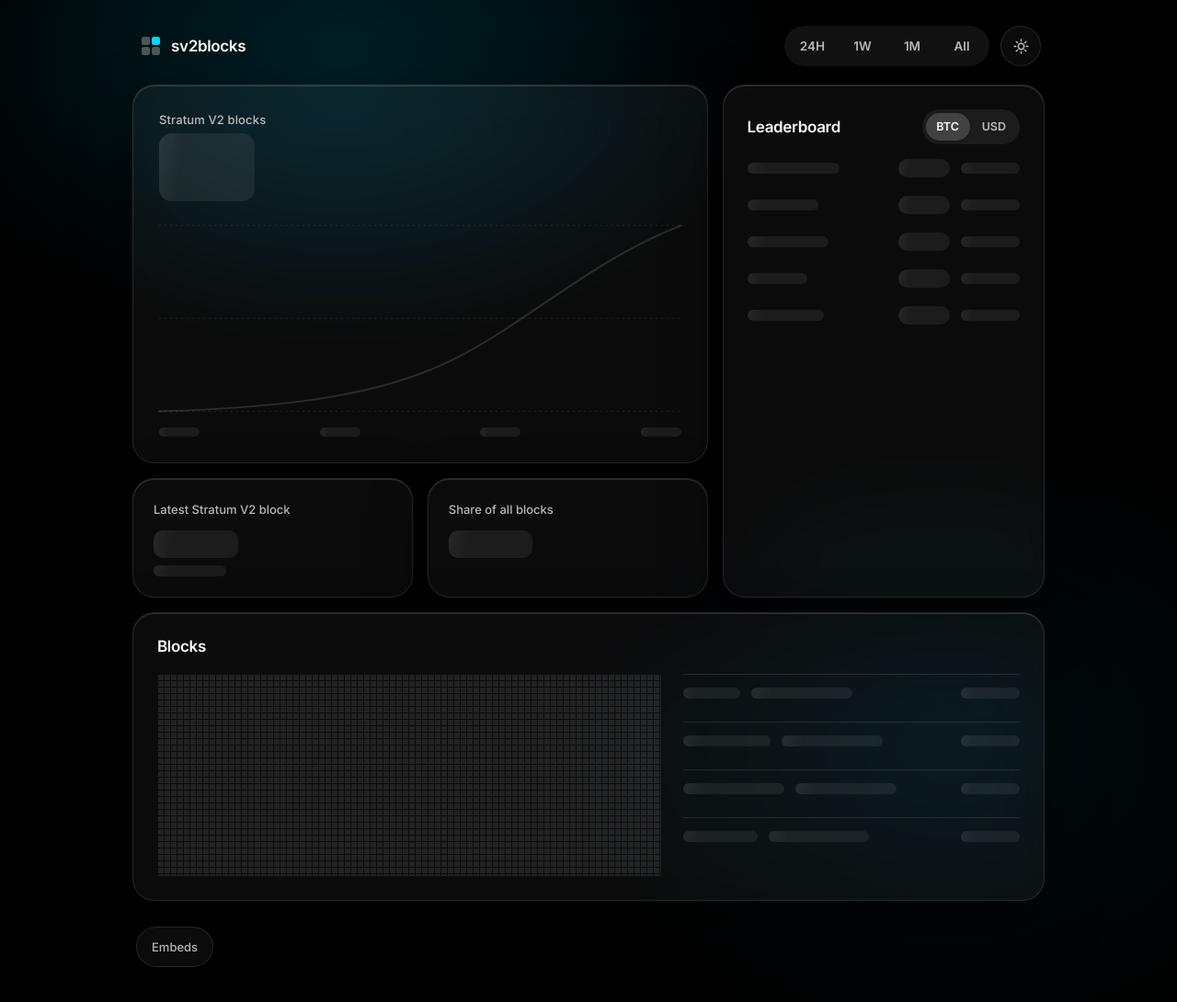
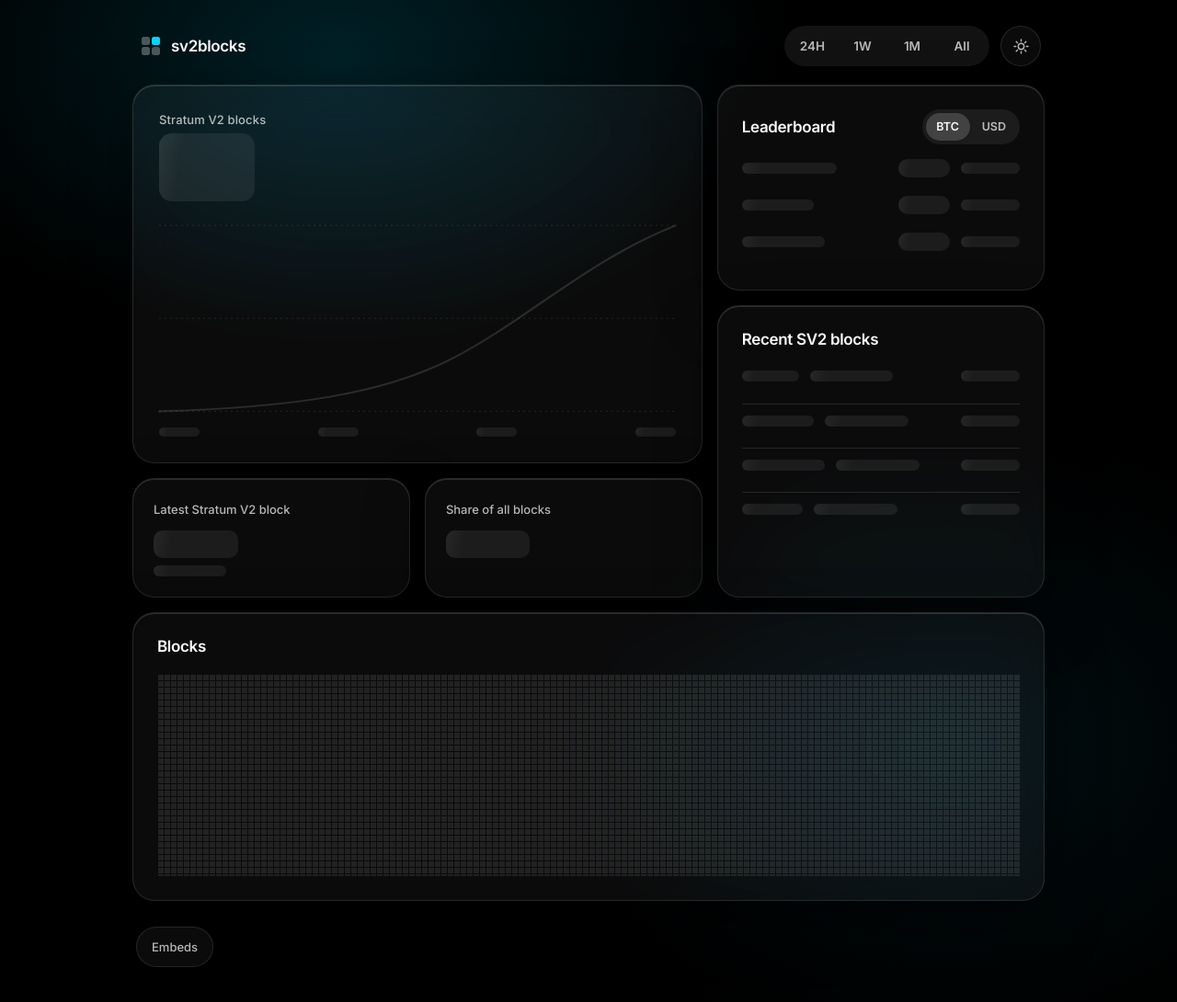
Before and after one commit to pavlenex/sv2blocks, a website built with Vite: page index.html in a window 1280 px wide. Shown: the whole page at 92% size. Built offline with nearby package versions, Linux system fonts and the light colour scheme.

Commit message:
Pair leaderboard and recent SV2 blocks in right rail and widen block grid

```diff
--- a/index.html
+++ b/index.html
@@ -111,6 +111,8 @@
             <p class="tile-number" id="share">–</p>
           </section>
 
+          <div class="dashboard-rail">
+            <div class="dashboard-rail-inner">
               <section class="card glass board" aria-labelledby="board-title">
                 <div class="card-head">
                   <div>
@@ -126,12 +128,26 @@
                   <div><span></span><span></span><span></span></div>
                   <div><span></span><span></span><span></span></div>
                   <div><span></span><span></span><span></span></div>
-              <div><span></span><span></span><span></span></div>
-              <div><span></span><span></span><span></span></div>
                 </div>
                 <ol class="board-list" id="board-list"></ol>
                 <p class="empty" id="board-empty" hidden>No Stratum V2 blocks in this range</p>
               </section>
+
+              <section class="card glass recent-card" id="recent-blocks" aria-labelledby="recent-title">
+                <div class="card-head">
+                  <h2 class="card-title" id="recent-title">Recent SV2 blocks</h2>
+                </div>
+                <div class="skeleton skeleton-rows skeleton-recent" aria-hidden="true">
+                  <div><span></span><span></span><span></span></div>
+                  <div><span></span><span></span><span></span></div>
+                  <div><span></span><span></span><span></span></div>
+                  <div><span></span><span></span><span></span></div>
+                </div>
+                <ol class="recent-list" id="recent-list" role="list"></ol>
+                <p class="empty" id="recent-empty" hidden>No Stratum V2 blocks in this range</p>
+              </section>
+            </div>
+          </div>
 
           <section class="card glass blocks" aria-labelledby="blocks-title">
             <div class="blocks-heading">
@@ -141,12 +157,6 @@
             <div class="blocks-content">
               <div class="skeleton skeleton-blocks" aria-hidden="true">
                 <div class="skeleton-cells"></div>
-                <div class="skeleton-rows skeleton-recent">
-                  <div><span></span><span></span><span></span></div>
-                  <div><span></span><span></span><span></span></div>
-                  <div><span></span><span></span><span></span></div>
-                  <div><span></span><span></span><span></span></div>
-                </div>
               </div>
               <div class="block-visual" id="block-visual" hidden>
                 <div class="grid" id="grid" tabindex="0" role="group" aria-label="Block grid. Use the arrow keys to move between blocks and Enter to open one.">
@@ -164,10 +174,6 @@
                 <p class="grid-legend"><span class="grid-key sv2">Stratum V2</span><span class="grid-key">Other blocks</span></p>
               </div>
               <p class="empty" id="grid-status" role="status" hidden></p>
-              <section class="recent-blocks" id="recent-blocks" aria-labelledby="recent-title" hidden>
-                <h3 id="recent-title">Recent SV2 blocks</h3>
-                <ol class="recent-list" id="recent-list" role="list"></ol>
-              </section>
             </div>
           </section>
         </main>
--- a/src/main.ts
+++ b/src/main.ts
@@ -14,7 +14,7 @@ const config = __SV2_CONFIG__;
 const REFRESH_MS = 5 * 60 * 1000;
 const AGO_REFRESH_MS = 60 * 1000;
 const PREFETCH_CHUNKS = 2;
-const RECENT_BLOCK_LIMIT = 5;
+const RECENT_BLOCK_LIMIT = 20;
 const blockDate = new Intl.DateTimeFormat('en-GB', { day: 'numeric', month: 'short', year: 'numeric' });
 
 function $<T extends Element = HTMLElement>(id: string): T {
@@ -119,7 +119,9 @@ function renderLeaderboard(data: Summary, inRange: Sv2Block[]) {
 }
 
 function renderRecentBlocks(inRange: Sv2Block[]) {
-  $('recent-blocks').hidden = inRange.length === 0;
+  const empty = inRange.length === 0;
+  $('recent-empty').hidden = !empty;
+  $('recent-list').hidden = empty;
   $('recent-list').replaceChildren(...inRange.slice(-RECENT_BLOCK_LIMIT).reverse().map((block) => {
     const item = document.createElement('li');
     const link = document.createElement('a');
--- a/src/styles.css
+++ b/src/styles.css
@@ -286,10 +286,10 @@ button {
   display: grid;
   align-items: stretch;
   gap: var(--space-4);
-  grid-template-columns: minmax(0, 1fr) minmax(0, 1fr) minmax(300px, 1.15fr);
+  grid-template-columns: minmax(0, 1fr) minmax(0, 1fr) minmax(310px, 1.18fr);
   grid-template-areas:
-    'hero hero board'
-    'latest share board'
+    'hero hero rail'
+    'latest share rail'
     'blocks blocks blocks';
 }
 
@@ -305,8 +305,38 @@ button {
   grid-area: share;
 }
 
-.board {
-  grid-area: board;
+.dashboard-rail {
+  grid-area: rail;
+  min-width: 0;
+}
+
+.dashboard-rail-inner {
+  display: flex;
+  flex-direction: column;
+  gap: var(--space-4);
+  min-width: 0;
+}
+
+@container (width > 760px) {
+  .dashboard-rail {
+    position: relative;
+  }
+
+  .dashboard-rail-inner {
+    position: absolute;
+    inset: 0;
+  }
+
+  .dashboard-rail-inner .board {
+    flex: 0 1 auto;
+    min-height: 0;
+    max-height: 58%;
+  }
+
+  .dashboard-rail-inner .recent-card {
+    flex: 1 1 0;
+    min-height: 0;
+  }
 }
 
 .blocks {
@@ -531,9 +561,10 @@ button {
   white-space: nowrap;
 }
 
-/* Leaderboard */
+/* Leaderboard & Recent SV2 blocks */
 
-.board {
+.board,
+.recent-card {
   gap: var(--space-3);
 }
 
@@ -547,7 +578,6 @@ button {
 .bento .board-list {
   flex: 1 1 auto;
   min-height: 0;
-  max-height: 430px;
   overflow-y: auto;
   scrollbar-width: thin;
   scrollbar-color: var(--glass-border-strong) transparent;
@@ -558,7 +588,7 @@ button {
   align-items: center;
   gap: var(--space-3);
   min-height: 36px;
-  padding: 6px 0;
+  padding: 7px 0;
   border-top: 1px solid var(--glass-border);
   font-variant-numeric: tabular-nums;
 }
@@ -578,7 +608,7 @@ button {
   overflow: hidden;
   text-overflow: ellipsis;
   white-space: nowrap;
-  font-size: 14.5px;
+  font-size: 14px;
   font-weight: 500;
 }
 
@@ -610,7 +640,7 @@ button {
   justify-content: flex-end;
   gap: 5px;
   min-width: 82px;
-  font-size: 15.5px;
+  font-size: 15px;
   font-weight: 600;
   letter-spacing: -0.015em;
   line-height: 1.2;
@@ -625,7 +655,7 @@ button {
 }
 
 .empty {
-  font-size: 14px;
+  font-size: 13.5px;
   color: var(--fg-muted);
 }
 
@@ -634,20 +664,13 @@ button {
 .blocks-heading {
   display: flex;
   align-items: center;
-  justify-content: space-between;
-  gap: var(--space-2);
+  gap: var(--space-3);
 }
 
 .blocks-content {
   display: grid;
   align-items: start;
-  gap: var(--space-6);
-}
-
-@container (width > 760px) {
-  .blocks-content:has(.recent-blocks:not([hidden])) {
-    grid-template-columns: minmax(0, 3fr) minmax(0, 2fr);
-  }
+  gap: var(--space-4);
 }
 
 .block-visual {
@@ -760,16 +783,19 @@ button {
   color: var(--fg-muted);
 }
 
-.recent-blocks h3 {
-  margin-bottom: var(--space-2);
-  font-size: 13px;
-  font-weight: 600;
-  color: var(--fg-secondary);
+.recent-list {
+  flex: 1 1 auto;
+  min-height: 0;
+  padding: 0 8px;
+  margin: 0 -8px;
+  list-style: none;
+  overflow-y: auto;
+  scrollbar-width: thin;
+  scrollbar-color: var(--glass-border-strong) transparent;
 }
 
-.recent-list {
-  padding: 0;
-  list-style: none;
+.recent-list > li + li {
+  border-top: 1px solid var(--glass-border);
 }
 
 .recent-row {
@@ -777,14 +803,13 @@ button {
   grid-template-columns: auto minmax(0, 1fr) auto;
   align-items: center;
   gap: var(--space-3);
-  min-height: 40px;
-  padding: 6px 10px;
-  margin: 0 -10px;
-  border-top: 1px solid var(--glass-border);
+  min-height: 36px;
+  padding: 6px 8px;
+  margin: 0 -8px;
   border-radius: 10px;
   color: var(--fg-secondary);
   text-decoration: none;
-  font-size: 13px;
+  font-size: 14px;
   transition: background-color 120ms ease;
 }
 
@@ -794,7 +819,7 @@ button {
 
 .recent-height {
   font-family: var(--font-mono);
-  font-size: 12.5px;
+  font-size: 12px;
   color: var(--accent-text);
   font-weight: 500;
   font-variant-numeric: tabular-nums;
@@ -804,6 +829,7 @@ button {
   overflow: hidden;
   text-overflow: ellipsis;
   white-space: nowrap;
+  font-weight: 500;
   color: var(--fg);
 }
 
@@ -1148,15 +1174,7 @@ a.tile-number[href]:hover::after {
 }
 
 [data-loading] .skeleton-blocks {
-  display: grid;
-  align-items: start;
-  gap: var(--space-6);
-}
-
-@container (width > 760px) {
-  [data-loading] .skeleton-blocks {
-    grid-template-columns: minmax(0, 3fr) minmax(0, 2fr);
-  }
+  display: block;
 }
 
 .skeleton-cells {
@@ -1172,7 +1190,10 @@ a.tile-number[href]:hover::after {
 }
 
 .skeleton-recent > div {
-  min-height: 40px;
+  min-height: 36px;
+}
+
+.skeleton-recent > div + div {
   border-top: 1px solid var(--glass-border);
 }
 
@@ -1219,8 +1240,12 @@ a.tile-number[href]:hover::after {
   animation-delay: 0.12s;
 }
 
+.recent-card {
+  animation-delay: 0.16s;
+}
+
 .blocks {
-  animation-delay: 0.18s;
+  animation-delay: 0.2s;
 }
 
 @keyframes card-in {
@@ -1329,13 +1354,17 @@ a.tile-number[href]:hover::after {
     grid-template-areas:
       'hero hero'
       'latest share'
-      'board board'
+      'rail rail'
       'blocks blocks';
   }
 
   .bento .board-list {
     max-height: none;
     overflow-y: visible;
+  }
+
+  .recent-list {
+    max-height: 300px;
   }
 
   .tile {
```
Lines whose indentation alone changed are shown as unchanged.
